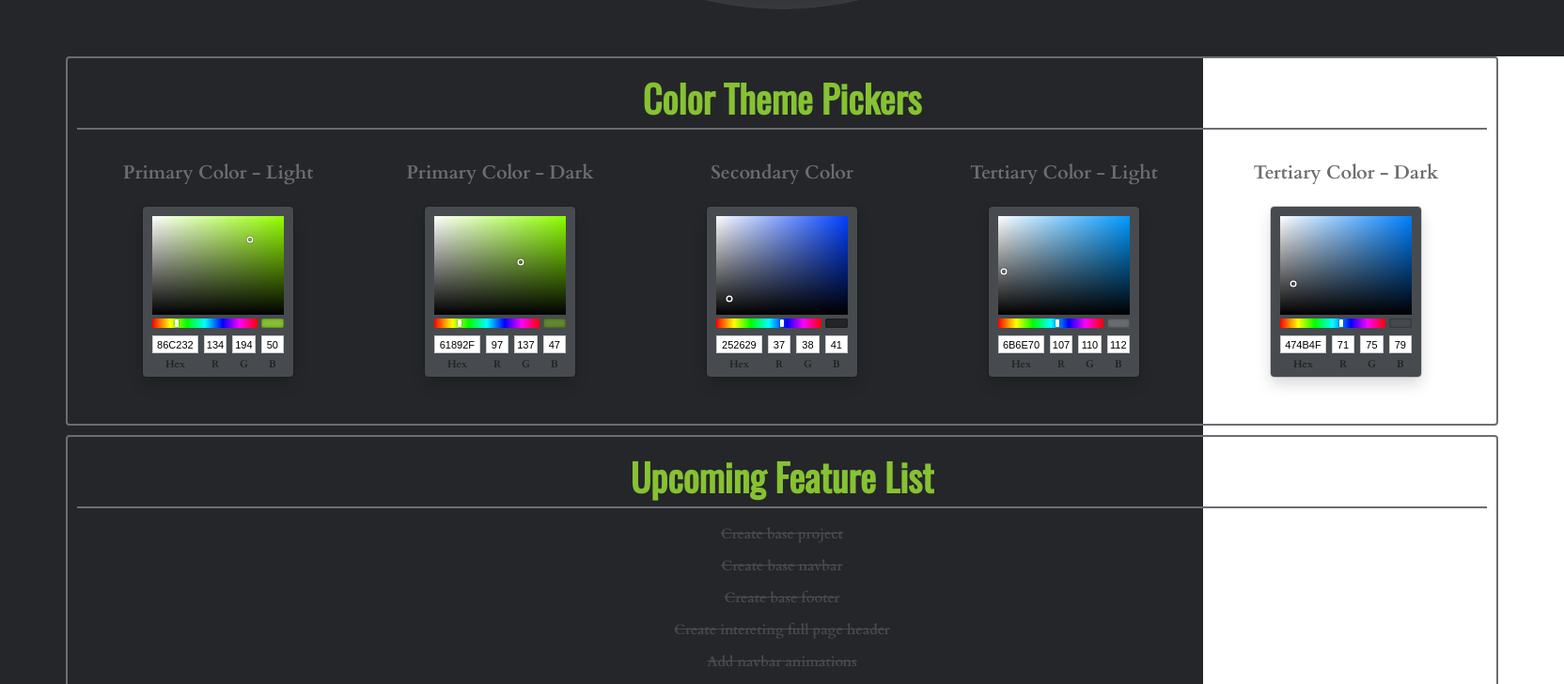
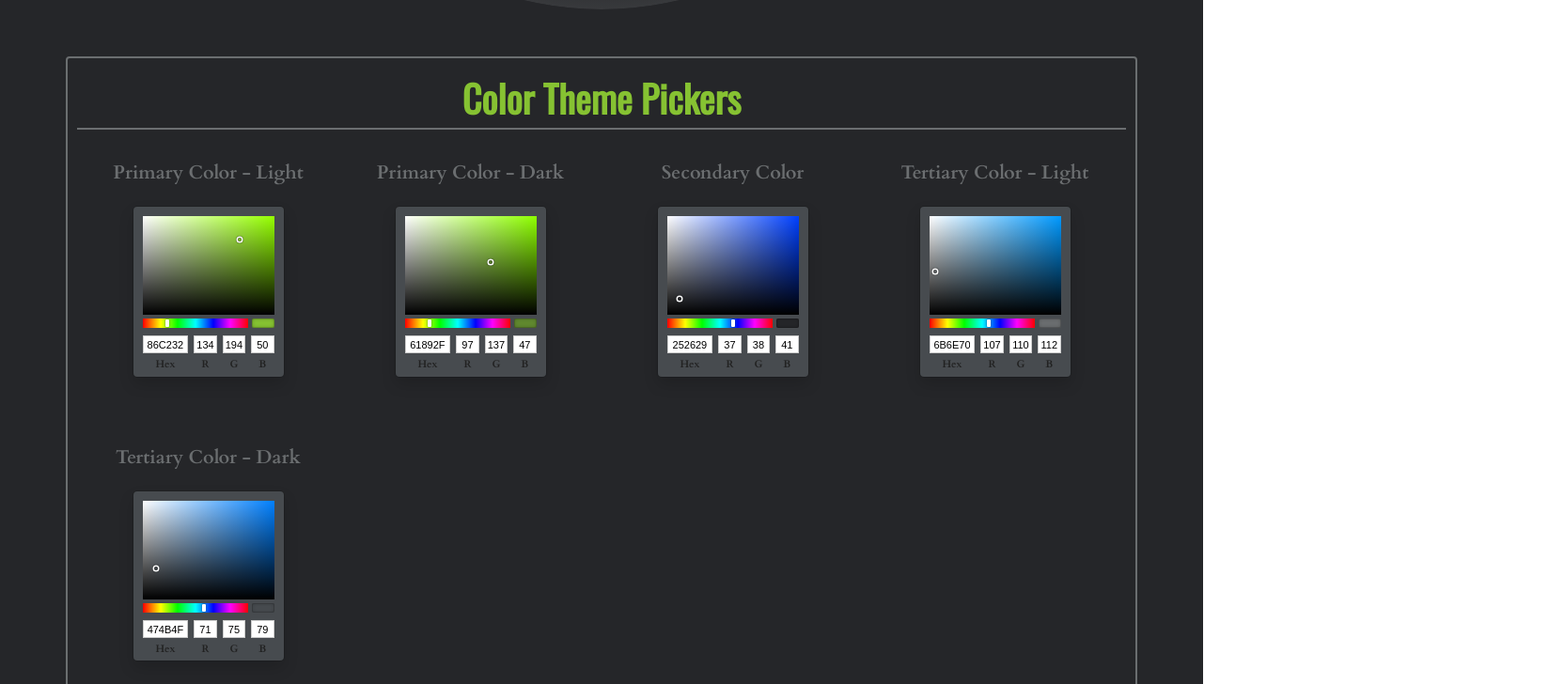
Before and after one commit to cadencunningham/React-Personal-Website, a React app: page / in a window 1280 px wide. Shown: the part 740-1468 px from the top of the page at 94% size, 1664 px wide, since content can reach past the window. Built offline with nearby package versions, Linux system fonts and the light colour scheme.

Commit message:
Fixed bugs with grid lining

```diff
--- a/src/scss/layout/_layout.scss
+++ b/src/scss/layout/_layout.scss
@@ -2,12 +2,8 @@
     background-color: scssColorCreator(--color-secondary);
     min-height: 100vh;
     position: relative;
+    min-width: fit-content;
 
     display: grid;
     grid-template-rows: minmax(min-content, 100vh) 1fr minmax(min-content, 4rem);
 }
-
-.temp {
-    height: 100vh;
-    background-color: scssColorCreator(--color-secondary);
-}
--- a/src/scss/pages/_home.scss
+++ b/src/scss/pages/_home.scss
@@ -3,7 +3,7 @@
     justify-content: center;
     padding: 0 7rem 7rem 7rem;
 
-    grid-template-columns: minmax(min-content, max-content);
+    grid-template-columns: 1fr;
     grid-row-gap: 1rem;
     grid-column-gap: 1rem;
 
@@ -11,13 +11,20 @@
         grid-template-columns: auto;
         grid-column-gap: 0;
         grid-row-gap: 2rem;
+        padding: 0 5rem 5rem 5rem;
     }
 }
 
 .color-themer {
     &__pickers {
         display: grid;
-        grid-template-columns: repeat(3, 1fr);
-        grid-auto-flow: column;
+        place-items: center;
+        grid-template-columns: repeat(auto-fit, minmax(25rem, 1fr));
+
+        @media screen and (max-width: $bp-medium) {
+            grid-template-columns: 1fr;
+            grid-column-gap: 0;
+            grid-row-gap: 2rem;
+        }
     }
 }
--- a/src/shared/constants/component.ts
+++ b/src/shared/constants/component.ts
@@ -67,8 +67,10 @@ export const features: IListElement[] = [
     },
     {
         label: 'BUG - Name not centered',
+        active: true,
     },
     {
         label: 'BUG - Color pickers dont work in IE',
+        active: true,
     },
 ];
```
